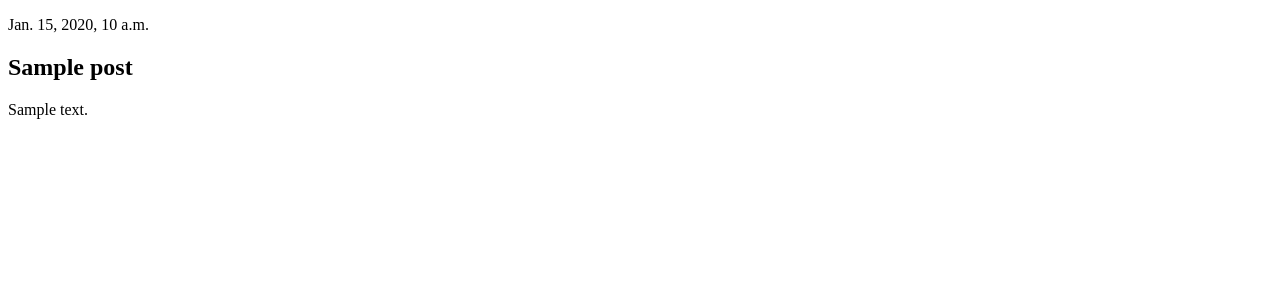
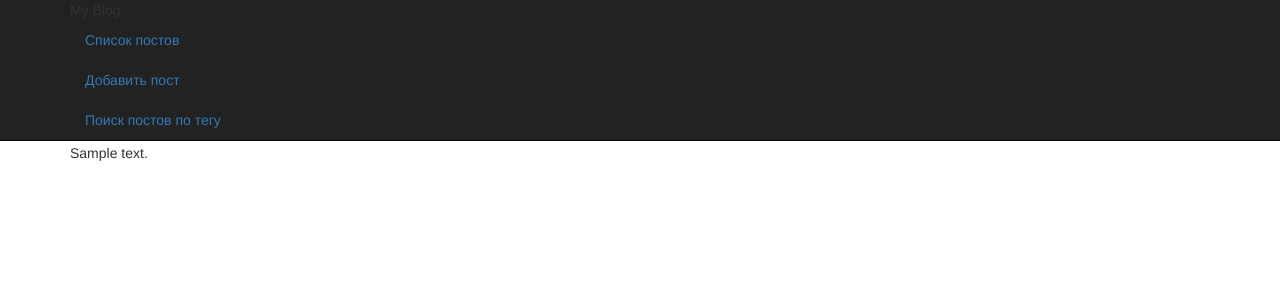
Before and after one commit to astor76/simple_blog, a Django app: template testblog/templates/testblog/post_detail.html in a window 1280 px wide. Shown: the top 300 px of the page. Run offline with Django 3.2, Linux system fonts and the light colour scheme; the template is opened without the code that fills it: most values are stand-ins (such as "Sample title", 1, 10 or a date in 2020); some libraries are stand-ins or nearby versions.

```diff
--- a/testblog/templates/testblog/base.html
+++ b/testblog/templates/testblog/base.html
@@ -1,11 +1,46 @@
 <!DOCTYPE html>
-<html lang="en">
-<head>
-    <meta charset="UTF-8">
-    <title>Title</title>
-</head>
+<html lang="ru">
+    <head>
+        <meta charset="UTF-8">
+        <title>Мой блог</title>
+        <link href="{{STATIC_URL}}bootstrap/css/bootstrap.css" rel="stylesheet">
+        <style>
+            body {
+                padding-top: 60px;  /* поле сверху от элемента */
+            }
+        </style>
+
+        <link href="{{STATIC_URL}}bootstrap/css/bootstrap-responsive.css" rel="stylesheet">
+        <script src="{{STATIC_URL}}bootstrap/js/bootstrap.js" type="text/javascript"></script>
+        {% block extrahead %}
+        {% endblock %}
+        <script type="text/javascript">
+        $(function() {
+            {% block jquery %}
+            {% endblock %}
+            });
+        </script>
+    </head>
 <body>
-{% block content %}
-{% endblock %}
+<div class="navbar navbar-inverse navbar-fixed-top">
+    <div class="navbar-inner">
+        <div class="container">
+            <div class="brand">My Blog</div>
+            <ul class="nav">
+                <li><a href="{% url 'list' %}" class="">Список постов</a></li>
+                <li><a>Добавить пост</a></li> <!-- добавить ссылку на страницу добавления поста -->
+                <li><a>Поиск постов по тегу</a></li> <!-- добавить ссылку на страницу поиска -->
+            </ul>
+        </div>
+    </div>
+</div>
+<div class="container">
+    {% block content %}
+    Empty page
+    {% endblock %}
+</div> <!-- container -->
+
+<!-- { % block content %}
+{ % endblock %} -->
 </body>
 </html>
--- a/testblog/templates/testblog/post_detail.html
+++ b/testblog/templates/testblog/post_detail.html
@@ -3,4 +3,9 @@
     <p>{{ post.datetime }}</p>
     <h2>{{ post.title }}</h2>
     <p>{{ post.content }}</p>
+    <p>
+        {% load disqus_tags %}
+        {% disqus_dev %}
+        {% disqus_show_comments %}
+    </p>
 {% endblock %}
--- a/testblog/templates/testblog/post_list.html
+++ b/testblog/templates/testblog/post_list.html
@@ -6,6 +6,5 @@
         <h2><a href="{{ post.get_absolute_url }}">{{ post.title }}</a></h2>
         <p>{{ post.content }}</p>
         {% empty %}
-        <p>Нет постов</p>
     {% endfor %}
 {% endblock %}
```
Also changed, not shown: testblog/models.py (+43 -11 lines), testsite/settings.py (+7 -0 lines), db.sqlite3.
